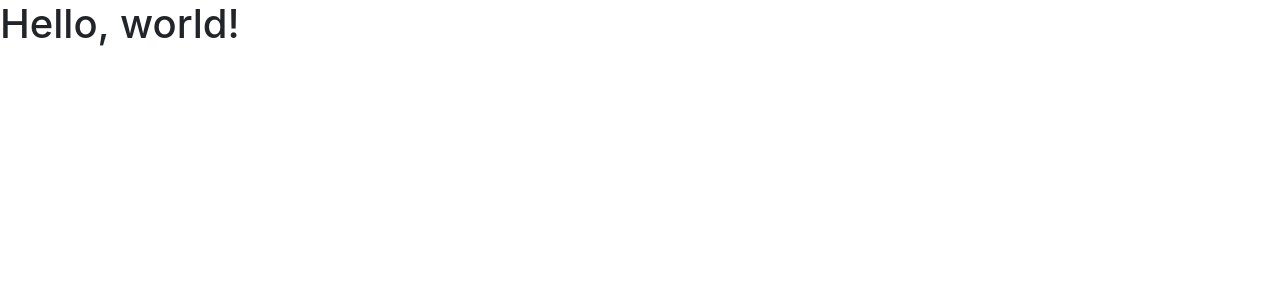
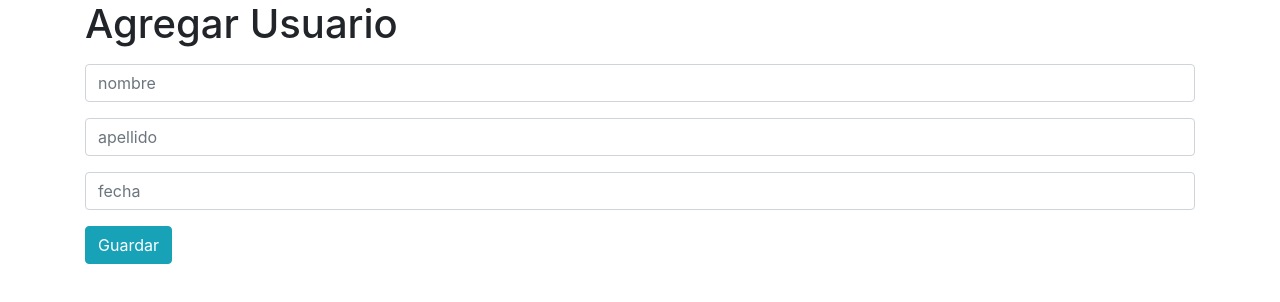
Before and after one commit to jorzarate/proyectoUsuarios, a plain HTML site: page index.html in a window 1280 px wide. Drawn offline with nearby package versions, Linux system fonts and the light colour scheme; no server answers.

Commit message:
Agregar usuarios dinamicamente

```diff
--- a/app.js
+++ b/app.js
@@ -7,15 +7,25 @@ firebase.initializeApp({
 // Initialize Cloud Firestore through Firebase
 var db = firebase.firestore();
 
+//Agregar usuarios
+function guardar() {
+  var nombre = document.getElementById("nombre").value;
+  var apellido = document.getElementById("apellido").value;
+  var fecha = document.getElementById("fecha").value;
+
   db.collection("users")
     .add({
-    first: "Carlos",
-    last: "Sanchez",
-    born: 1982
+      first: nombre,
+      last: apellido,
+      born: fecha
     })
     .then(function(docRef) {
       console.log("Document written with ID: ", docRef.id);
+      document.getElementById("nombre").value = '';
+      document.getElementById("apellido").value = '';
+      document.getElementById("fecha").value = '';
     })
     .catch(function(error) {
       console.error("Error adding document: ", error);
     });
+}
--- a/index.html
+++ b/index.html
@@ -1,28 +1,41 @@
 <!doctype html>
 <html lang="en">
-  <head>
+
+<head>
     <!-- Required meta tags -->
     <meta charset="utf-8">
     <meta name="viewport" content="width=device-width, initial-scale=1, shrink-to-fit=no">
 
     <!-- Bootstrap CSS -->
-    <link rel="stylesheet" href="https://stackpath.bootstrapcdn.com/bootstrap/4.1.1/css/bootstrap.min.css" integrity="sha384-WskhaSGFgHYWDcbwN70/dfYBj47jz9qbsMId/iRN3ewGhXQFZCSftd1LZCfmhktB" crossorigin="anonymous">
+    <link rel="stylesheet" href="https://stackpath.bootstrapcdn.com/bootstrap/4.1.1/css/bootstrap.min.css" integrity="sha384-WskhaSGFgHYWDcbwN70/dfYBj47jz9qbsMId/iRN3ewGhXQFZCSftd1LZCfmhktB"
+        crossorigin="anonymous">
 
-    <title>Hello, world!</title>
+    <title>Usuarios</title>
 
     <!-- #firestore-->
     <script src="https://www.gstatic.com/firebasejs/4.12.1/firebase.js"></script>
     <script src="https://www.gstatic.com/firebasejs/4.12.1/firebase-firestore.js"></script>
 
-  </head>
-  <body>
-    <h1>Hello, world!</h1>
+</head>
+
+<body>
+    <div class="container">
+        <h1>Agregar Usuario</h1>
+        <input type="text" id="nombre" placeholder="nombre" class="form-control my-3">
+        <input type="text" id="apellido" placeholder="apellido" class="form-control my-3">
+        <input type="text" id="fecha" placeholder="fecha" class="form-control my-3">
+        <button class="btn btn-info" id="boton" onclick="guardar()">Guardar</button>
+    </div>
 
     <!-- Optional JavaScript -->
     <!-- jQuery first, then Popper.js, then Bootstrap JS -->
-    <script src="https://code.jquery.com/jquery-3.3.1.slim.min.js" integrity="sha384-q8i/X+965DzO0rT7abK41JStQIAqVgRVzpbzo5smXKp4YfRvH+8abtTE1Pi6jizo" crossorigin="anonymous"></script>
-    <script src="https://cdnjs.cloudflare.com/ajax/libs/popper.js/1.14.3/umd/popper.min.js" integrity="sha384-ZMP7rVo3mIykV+2+9J3UJ46jBk0WLaUAdn689aCwoqbBJiSnjAK/l8WvCWPIPm49" crossorigin="anonymous"></script>
-    <script src="https://stackpath.bootstrapcdn.com/bootstrap/4.1.1/js/bootstrap.min.js" integrity="sha384-smHYKdLADwkXOn1EmN1qk/HfnUcbVRZyYmZ4qpPea6sjB/pTJ0euyQp0Mk8ck+5T" crossorigin="anonymous"></script>
-    <script src="app.js" ></script>
-  </body>
+    <script src="https://code.jquery.com/jquery-3.3.1.slim.min.js" integrity="sha384-q8i/X+965DzO0rT7abK41JStQIAqVgRVzpbzo5smXKp4YfRvH+8abtTE1Pi6jizo"
+        crossorigin="anonymous"></script>
+    <script src="https://cdnjs.cloudflare.com/ajax/libs/popper.js/1.14.3/umd/popper.min.js" integrity="sha384-ZMP7rVo3mIykV+2+9J3UJ46jBk0WLaUAdn689aCwoqbBJiSnjAK/l8WvCWPIPm49"
+        crossorigin="anonymous"></script>
+    <script src="https://stackpath.bootstrapcdn.com/bootstrap/4.1.1/js/bootstrap.min.js" integrity="sha384-smHYKdLADwkXOn1EmN1qk/HfnUcbVRZyYmZ4qpPea6sjB/pTJ0euyQp0Mk8ck+5T"
+        crossorigin="anonymous"></script>
+    <script src="app.js"></script>
+</body>
+
 </html>
```
Lines whose indentation alone changed are shown as unchanged.
